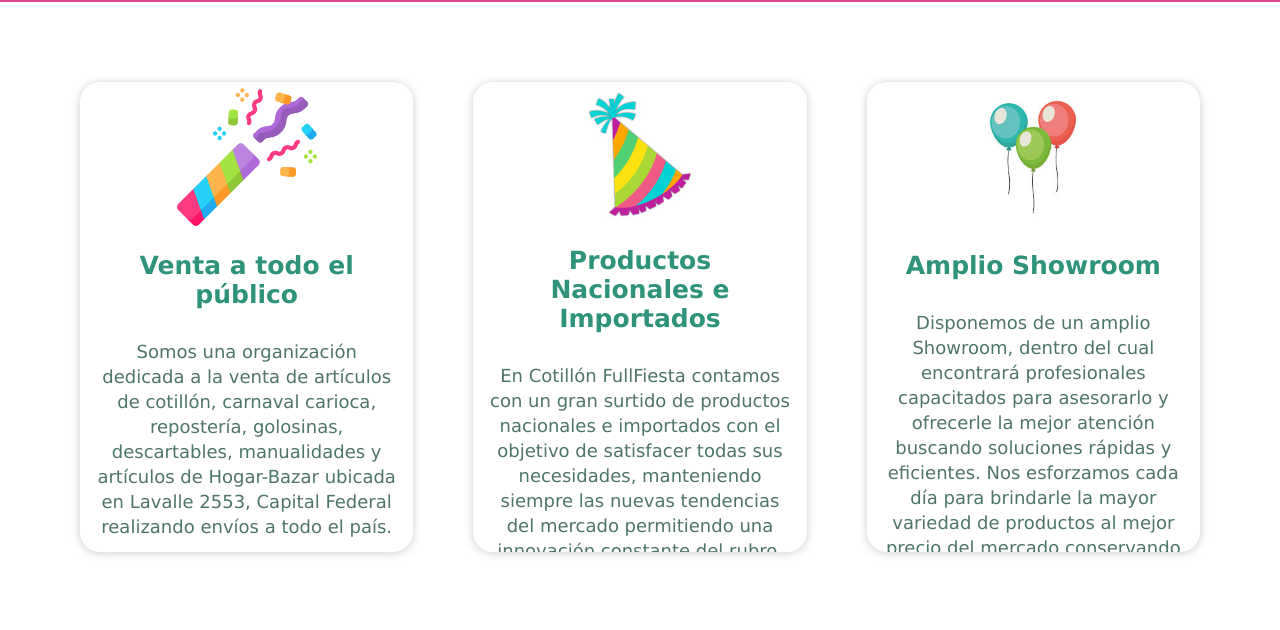
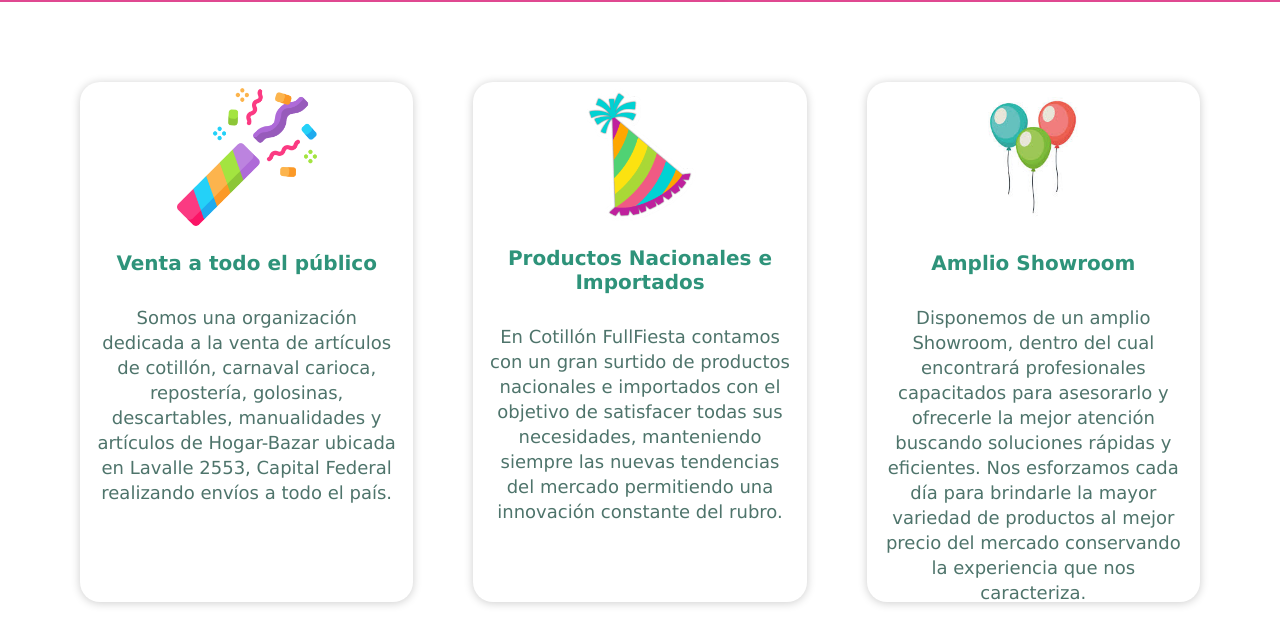
Before and after one commit to fedePeralta9/proyecto-cotillon-fullfiesta, a plain HTML site: page quienesSomos.html in a window 1280 px wide. Shown: the part 132-762 px from the top of the page. Drawn offline with Linux system fonts and the light colour scheme.

Commit message:
modificacion estilos page quienes somos

```diff
--- a/css/style.css
+++ b/css/style.css
@@ -581,7 +581,7 @@ main {
 
 .box_qsomos {
     width: 500px;
-    height: 470px;
+    height: 520px;
     margin: 30px;
     overflow: hidden;
     background: #fff;
@@ -596,7 +596,7 @@ main {
 }
 
 .box_qsomos h4 {
-    font-size: 25px;
+    font-size: 20px;
     padding: 15px;
     color: #2e937a;
 }
```
